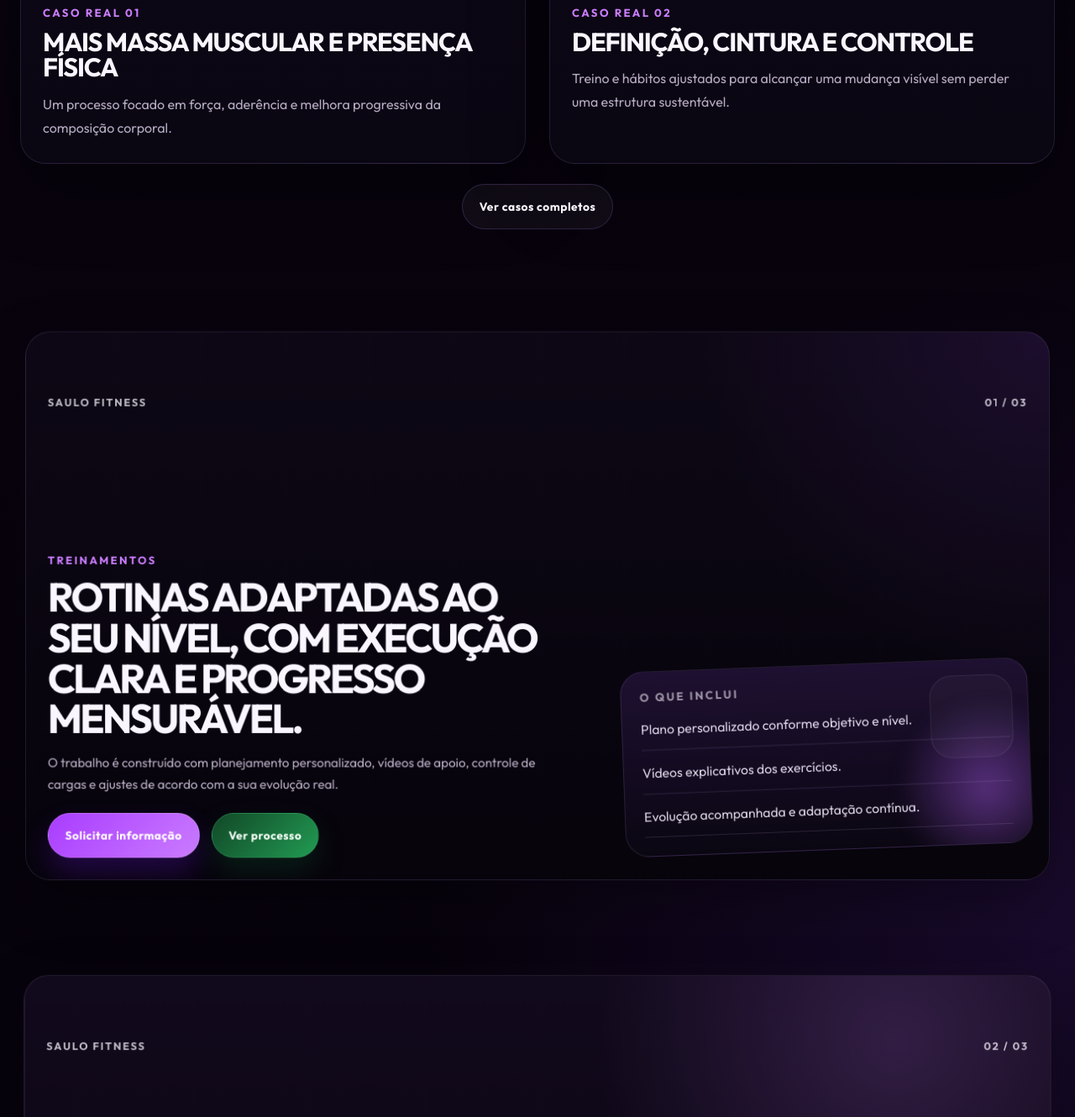
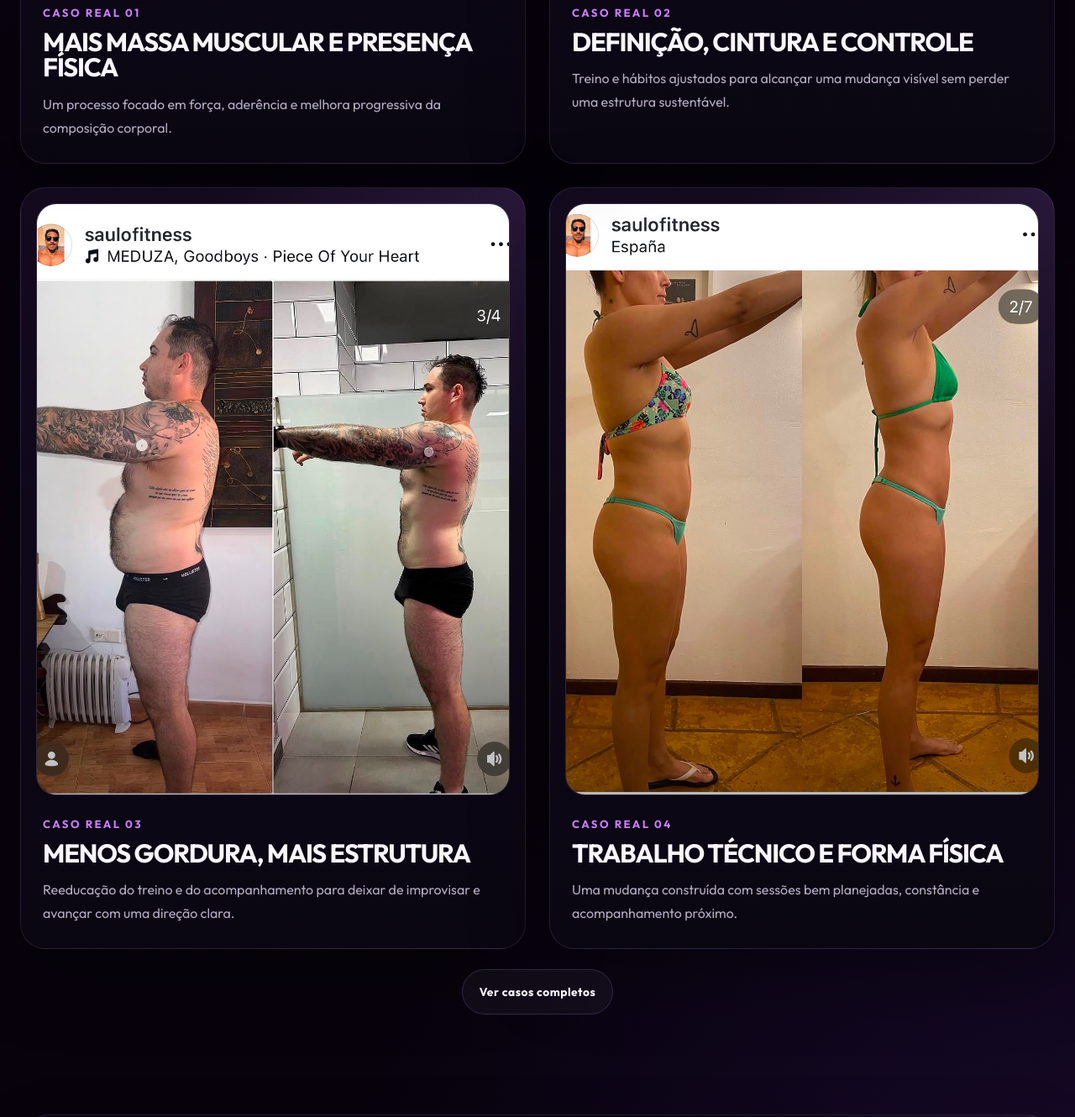
Before and after one commit to samuelhogarola-ship-it/saulo, a website: page index-pt-br.html in a window 1280 px wide. Shown: the part 1882-3212 px from the top of the page at 84% size. Drawn offline with Linux system fonts and the light colour scheme; no server answers.

Commit message:
Show four real result cases on home
Adds two additional real result cases to the home results section before the stacked cards.

```diff
--- a/index-pt-br.html
+++ b/index-pt-br.html
@@ -178,6 +178,42 @@
               <p class="success-story__summary">
                 Treino e hábitos ajustados para alcançar uma mudança visível sem
                 perder uma estrutura sustentável.
+              </p>
+            </div>
+          </article>
+
+          <article class="success-story success-story--proof">
+            <figure class="success-proof">
+              <img
+                src="./assets/casos-reales/caso-03-perfil-hombre.jpeg"
+                alt="Evolução física real de um aluno da Saulo Fitness em vista lateral"
+                loading="lazy"
+              />
+            </figure>
+            <div class="success-story__intro">
+              <span class="section-label">Caso real 03</span>
+              <h2>Menos gordura, mais estrutura</h2>
+              <p class="success-story__summary">
+                Reeducação do treino e do acompanhamento para deixar de
+                improvisar e avançar com uma direção clara.
+              </p>
+            </div>
+          </article>
+
+          <article class="success-story success-story--proof">
+            <figure class="success-proof">
+              <img
+                src="./assets/casos-reales/caso-04-perfil-mujer.jpeg"
+                alt="Evolução física real de uma aluna da Saulo Fitness em perfil"
+                loading="lazy"
+              />
+            </figure>
+            <div class="success-story__intro">
+              <span class="section-label">Caso real 04</span>
+              <h2>Trabalho técnico e forma física</h2>
+              <p class="success-story__summary">
+                Uma mudança construída com sessões bem planejadas, constância e
+                acompanhamento próximo.
               </p>
             </div>
           </article>
```
Also changed, not shown: index.html (+36 -0 lines).
